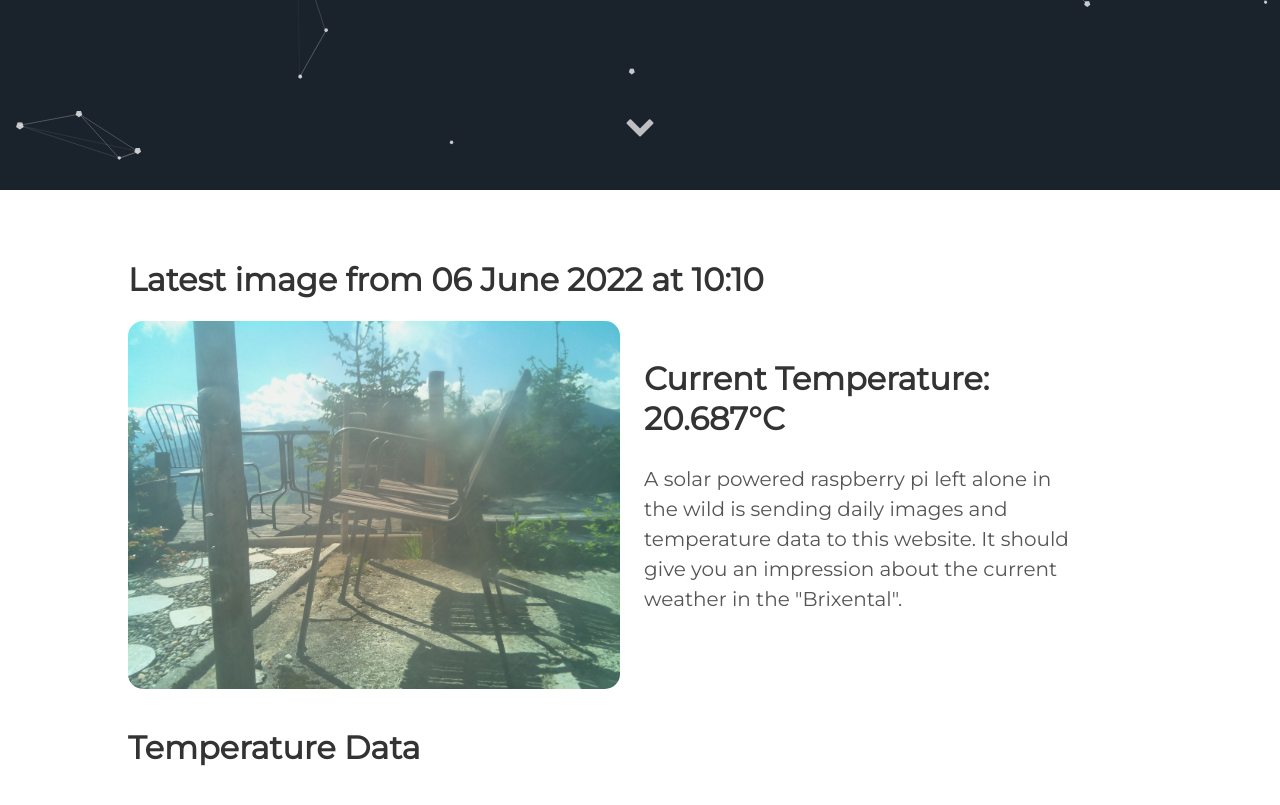
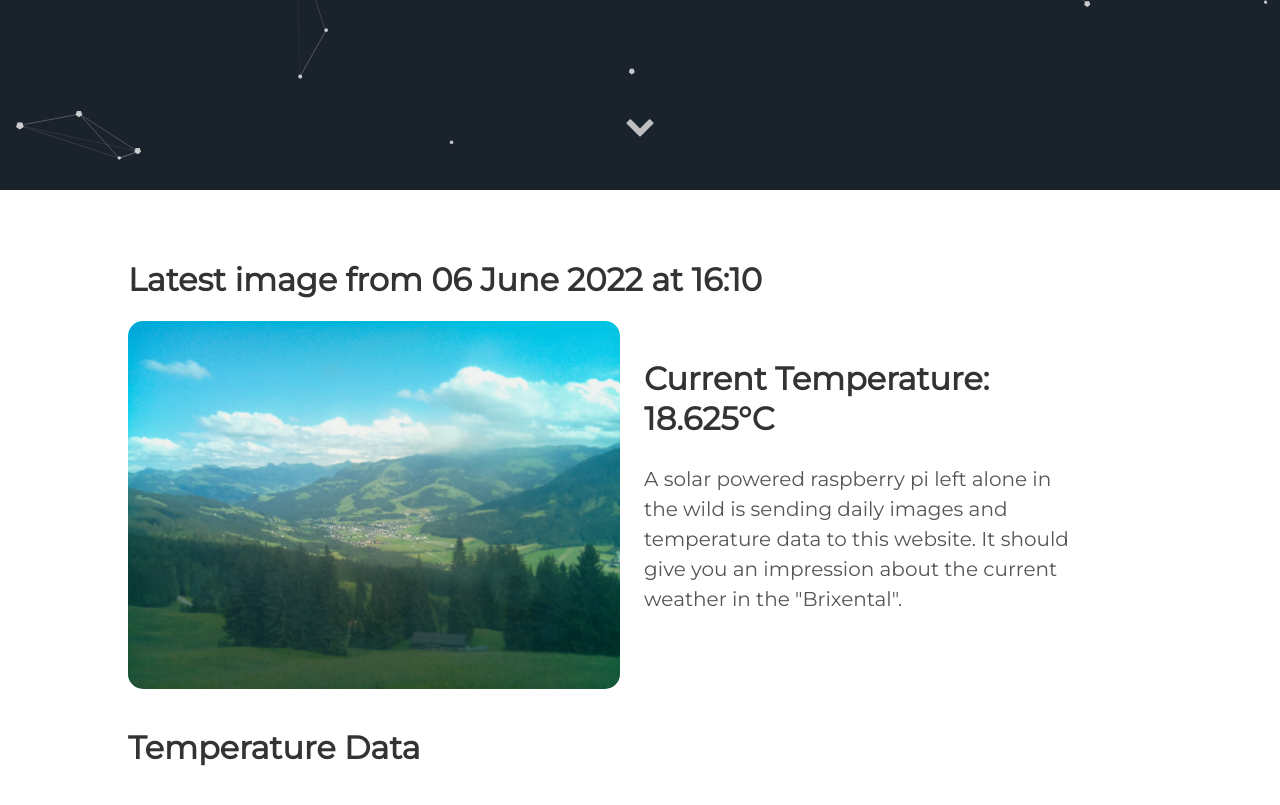
Before and after one commit to vektorious/vektorious.github.io, a Jekyll site: the page built from resources/huette.md, in a window 1280 px wide and 900 px high, scrolled down 710 px. Shown: the top 805 px of the window. Built offline with Jekyll 4.4.1, drawn with Linux system fonts in a browser that asks for light colours.

Commit message:
I'm a bot beep boop

```diff
--- a/resources/huette.md
+++ b/resources/huette.md
@@ -6,13 +6,13 @@ image: '/assets/img/'
 description: 'Live image from the Austrian alps'
 twitter_text: ' '
 ---
-## Latest image from 06 June 2022 at 10:10
+## Latest image from 06 June 2022 at 16:10
 <div class="huette">
   <div class="huette-image">
     <img src="{{ "/assets/img/huette.jpg" | prepend: site.baseurl }}">
   </div>
   <div class="huette-text">
-        <h2>Current Temperature: 20.687°C</h2>
+        <h2>Current Temperature: 18.625°C</h2>
         <p>A solar powered raspberry pi left alone in the wild is sending daily images and temperature data to this website. It should give you an impression about the current weather in the "Brixental".</p>
 
   </div>
```
Also changed, not shown: rpi-script/2022-06-06_160912.txt (renamed from rpi-script/2022-06-06_100913.txt, +5 -5 lines), rpi-script/huette.md (+2 -2 lines), assets/img/huette.jpg, assets/img/temp_plot.png, rpi-script/temp_plot.png, 1 other file.
